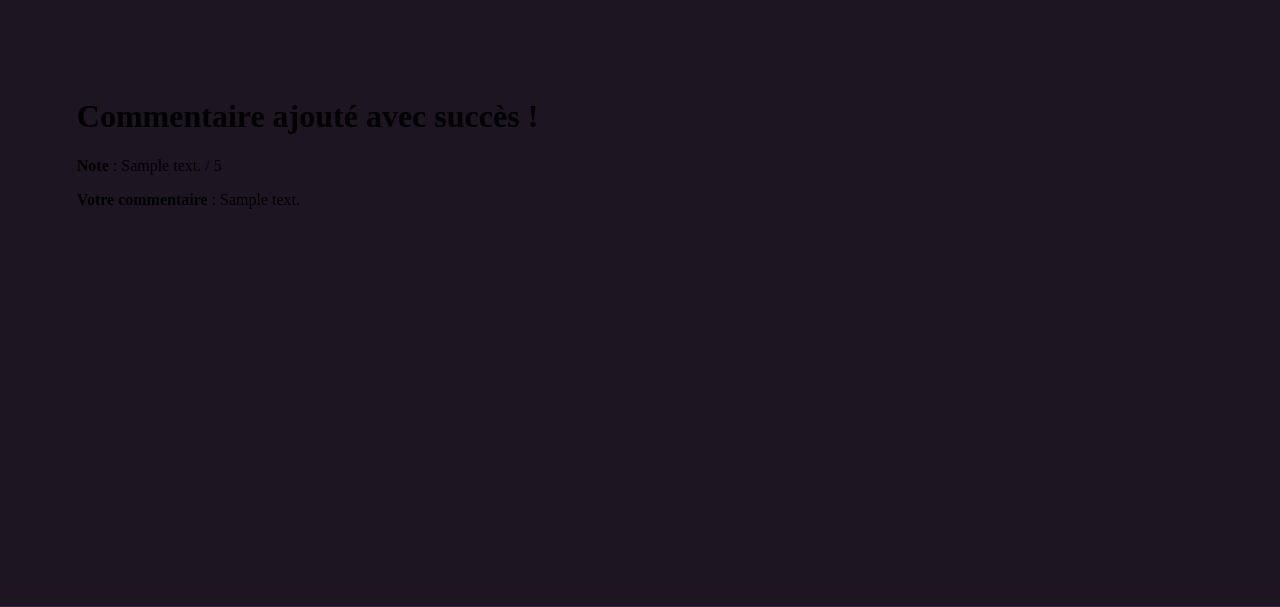
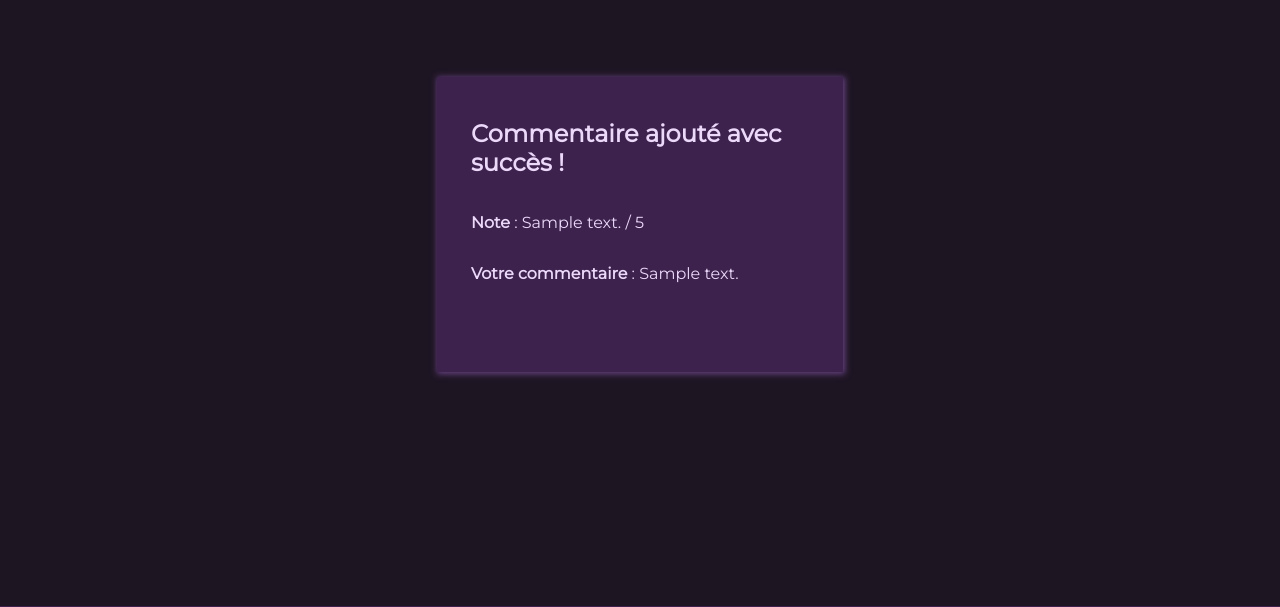
Before and after one commit to LyesDjaout/projet_php, a PHP site: template app/templates/comments_post_create.php in a window 1280 px wide. Shown: the part 104-711 px from the top of the page. Run offline with PHP 8.4, Linux system fonts and the light colour scheme; the template is opened without the code that fills it: most values are stand-ins (such as "Sample title", 1, 10 or a date in 2020).

Commit message:
add style to comments pst create page

```diff
--- a/app/templates/comments_post_create.php
+++ b/app/templates/comments_post_create.php
@@ -1,8 +1,12 @@
 
 <?php $title = "Création de commentaire"; ?>
 <?php ob_start(); ?>
-    <h1>Commentaire ajouté avec succès !</h1>
-    <p><b>Note</b> : <?php echo htmlspecialchars($review); ?> / 5</p>
-    <p><b>Votre commentaire</b> : <?php echo htmlspecialchars(strip_tags($comment)); ?></p>
+
+    <section class="flex-container section-container">
+        <h1>Commentaire ajouté avec succès !</h1>
+        <p><b>Note</b> : <?php echo htmlspecialchars($review); ?> / 5</p>
+        <p><b>Votre commentaire</b> : <?php echo htmlspecialchars(strip_tags($comment)); ?></p>
+    </section>
+
 <?php $content = ob_get_clean(); ?>
 <?php require('layout.php') ?>
```
